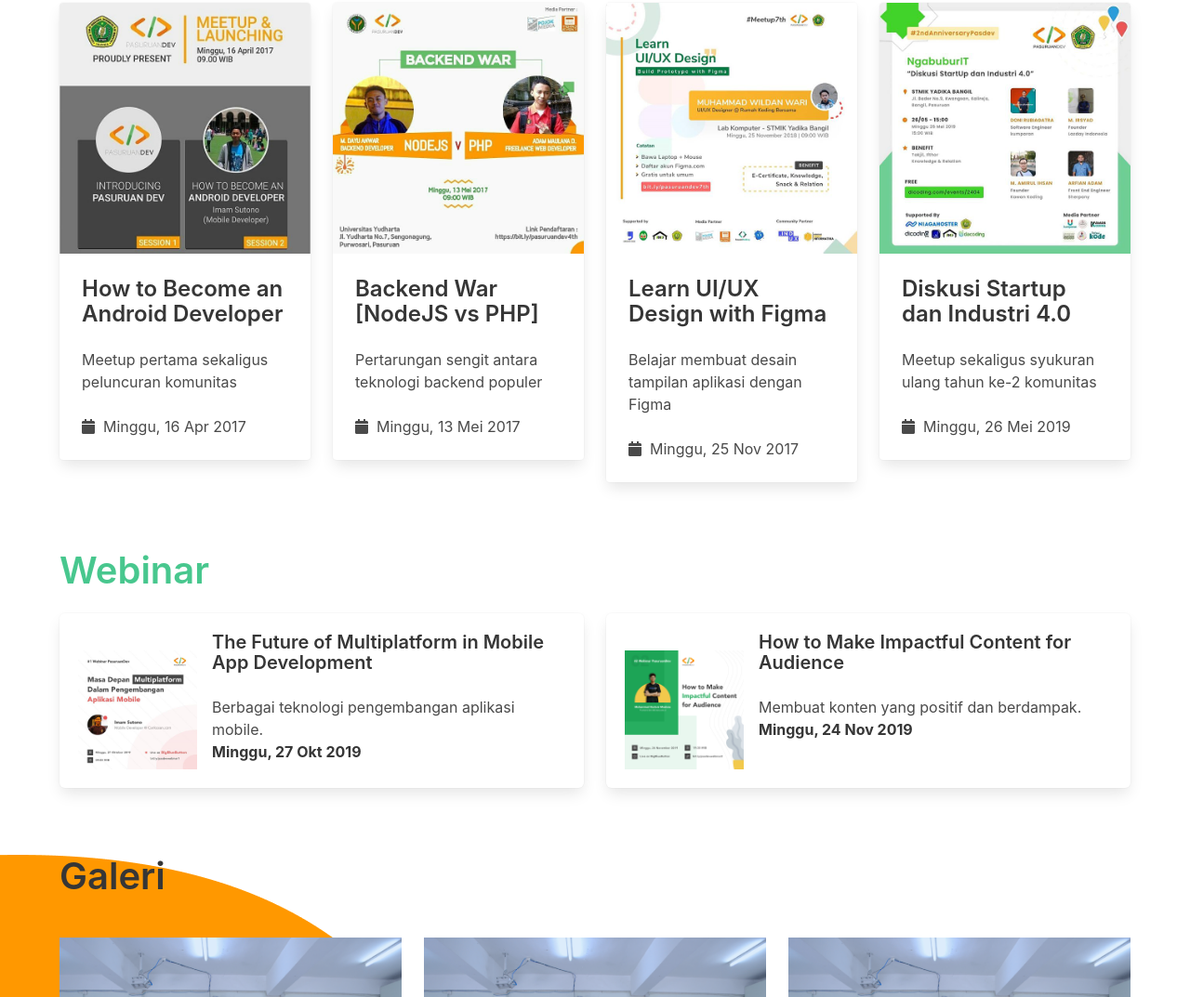
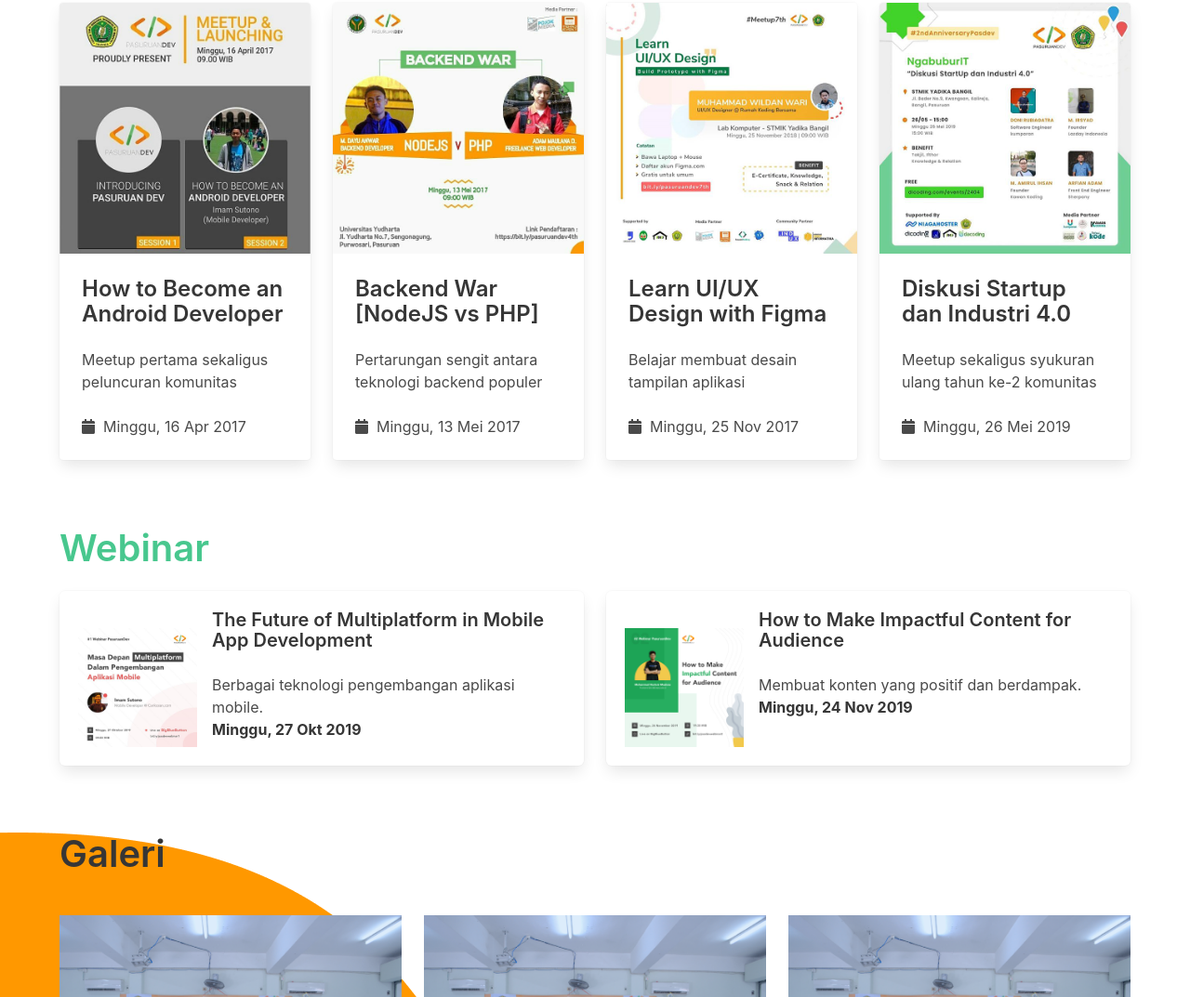
Before and after one commit to pasuruandev/pasuruandev.github.io, a website: page index.html in a window 1280 px wide. Shown: the part 777-1850 px from the top of the page at 93% size. Drawn offline with nearby package versions, Linux system fonts and the light colour scheme.

Commit message:
Update meetup 7th description

```diff
--- a/index.html
+++ b/index.html
@@ -110,7 +110,7 @@
             </div>
             <div class="card-content">
               <p class="title is-4">Learn UI/UX Design with Figma</p>
-              Belajar membuat desain tampilan aplikasi dengan Figma
+              Belajar membuat desain tampilan aplikasi
               <br><br>
               <i class="fa fa-calendar"></i>&nbsp;
               Minggu, 25 Nov 2017
```
